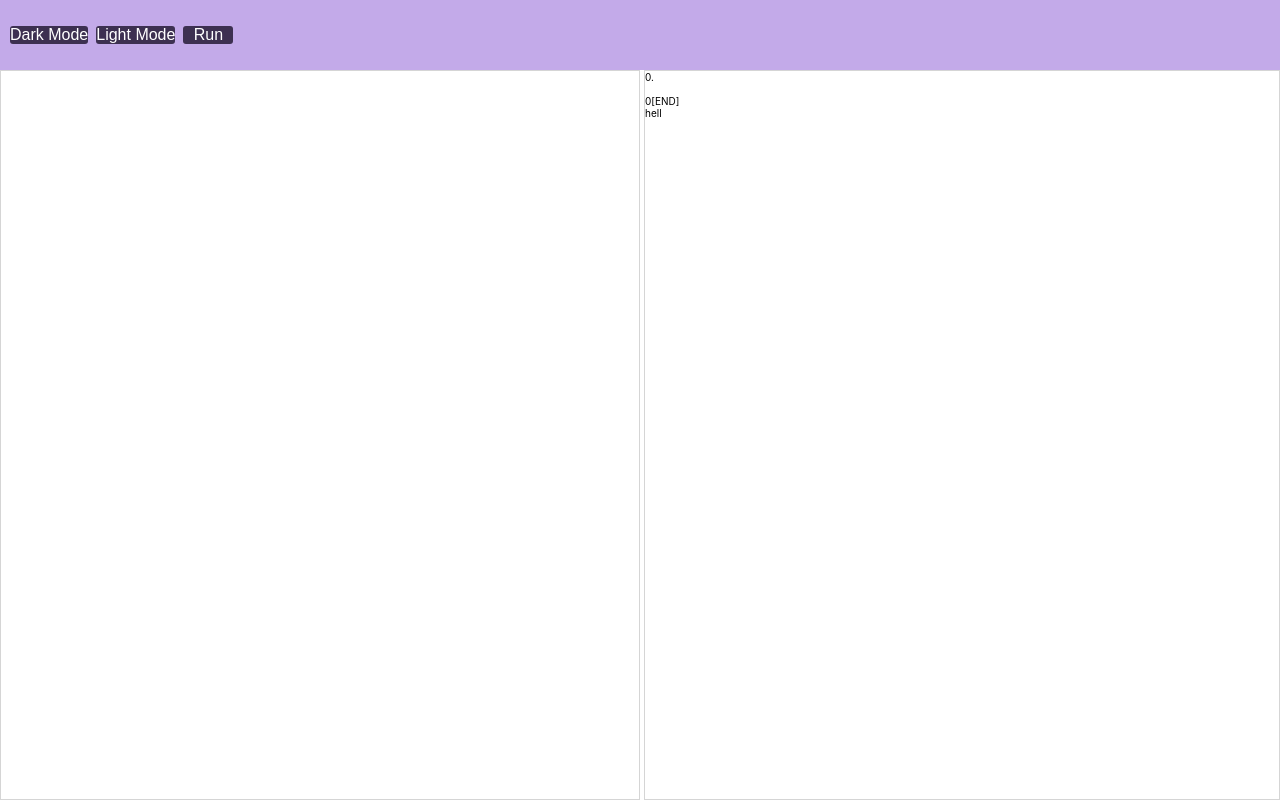
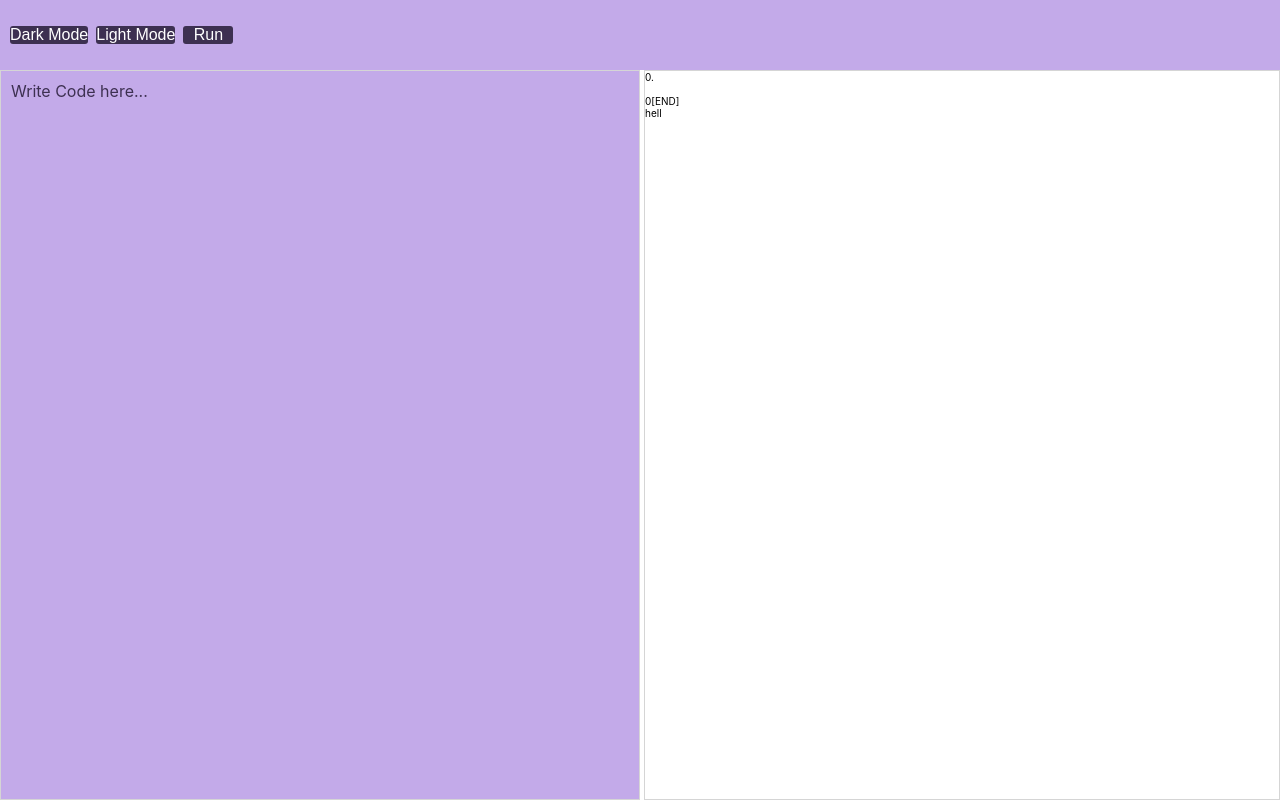
Before and after one commit to joverandout/Web-Based-Hale-Interpreter, a React (Create React App) app: page / in a window 1280 px wide. Built offline with nearby package versions, Linux system fonts and the light colour scheme; no server answers.

Commit message:
got code to fit in left side

```diff
--- a/src/App.js
+++ b/src/App.js
@@ -7,6 +7,7 @@ function App() {
   const [FunctionOutput, setFunctionOutput] = useState(0);
   const [PrintOutputs, setPrintOutput] = useState(0);
   const [name, setName] = useState('');
+  const editor = document.querySelector(".editor");
 
   const handleSubmit = (event) => {
     event.preventDefault();
@@ -37,7 +38,7 @@ function App() {
     const requestOptions = {
       method: 'POST',
       headers: { 'Content-Type': 'application/json' },
-      body: JSON.stringify({ title: name })
+      body: JSON.stringify({ title: editor.textContent })
   }
 
   const handleSubmit = (event) => {
@@ -61,7 +62,9 @@ function App() {
 
     <div class="container">
         <div class="left">
-        {/* <textarea value={name} onChange={(e) => setName(e.target.value)}/> */}
+            <div class="editor" contenteditable="">
+                Write Code here...
+            </div>
         </div>
         <div class="bar"title="Click and Drag"></div>
         <div class="right">
```
Also changed, not shown: 1 other file (tests, documents, lock files or other folders).
